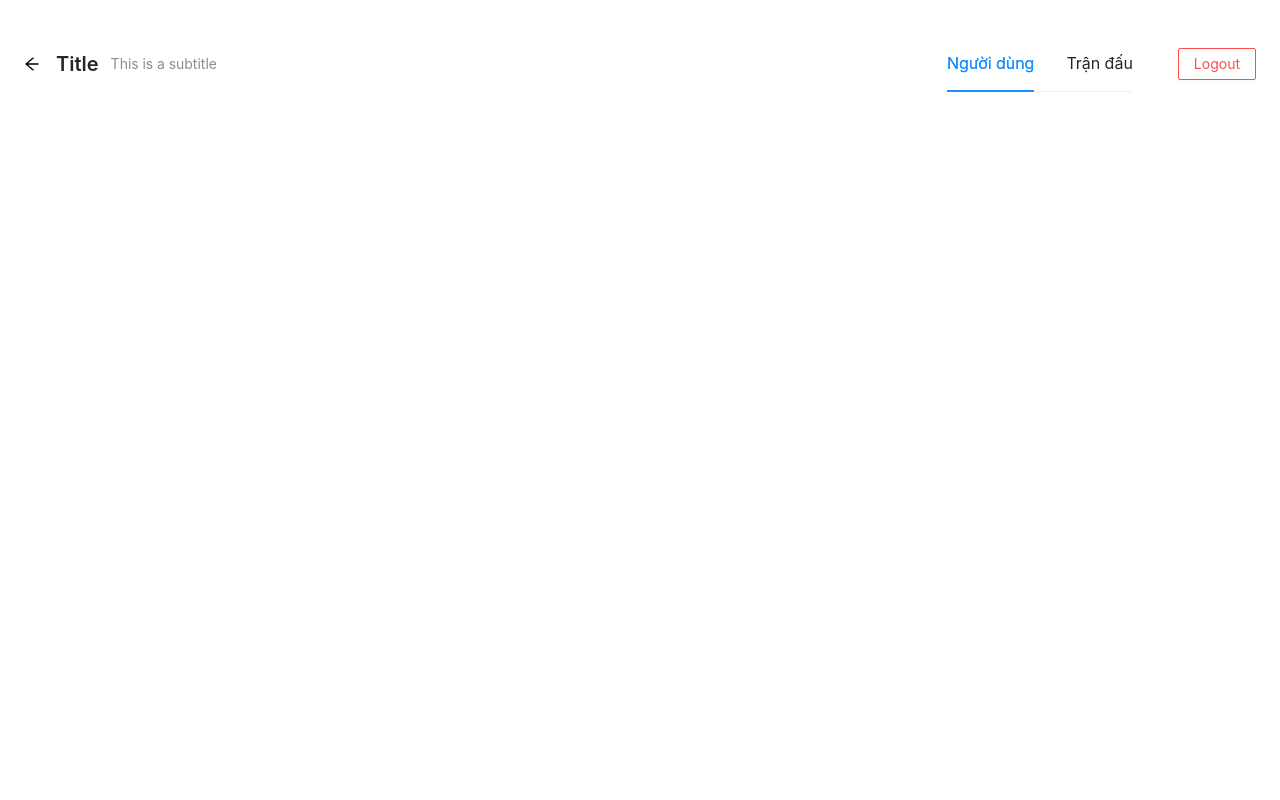
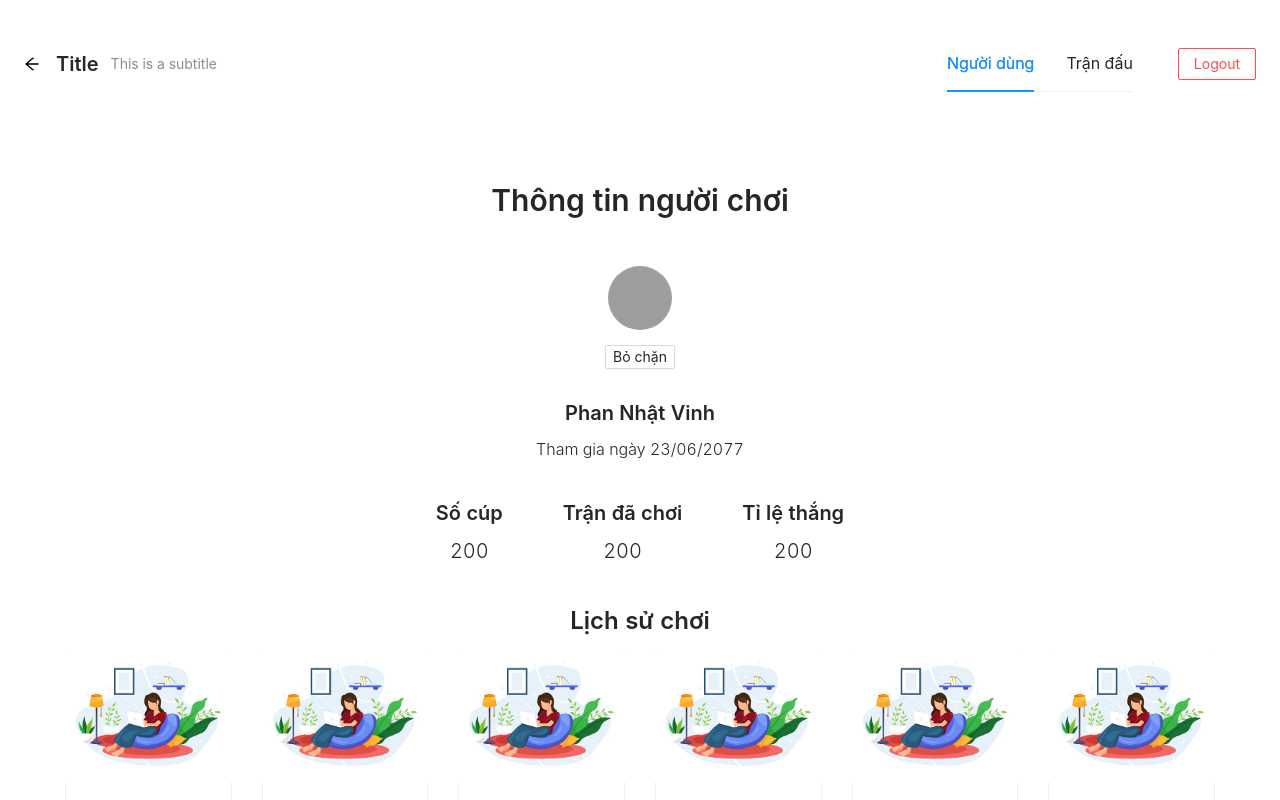
Before and after one commit to lethanhtruongvinh99/WEBFIN-AdminClient, a React (Create React App) app: page /user/1 in a window 1280 px wide. Built offline with nearby package versions, Linux system fonts and the light colour scheme; grey boxes are pictures that could not be loaded.

Commit message:
Added User detail layout

```diff
--- a/package.json
+++ b/package.json
@@ -14,7 +14,6 @@
     "prettier": "^2.2.1",
     "react": "^17.0.1",
     "react-dom": "^17.0.1",
-    "react-highlight-words": "^0.16.0",
     "react-redux": "^7.2.2",
     "react-router": "^5.2.0",
     "react-router-dom": "^5.2.0",
--- a/src/containers/the-layout/index.js
+++ b/src/containers/the-layout/index.js
@@ -2,6 +2,7 @@ import { Route, Switch } from "react-router-dom";
 import HeaderCustom from "./../../components/header/index";
 import Rooms from "./../rooms/index";
 import Users from "./../users/index";
+import UserProfile from "./../user-profile/index";
 
 const LayoutCustom = (props) => {
   return (
@@ -9,6 +10,7 @@ const LayoutCustom = (props) => {
       <HeaderCustom />
       <Switch>
         <Route exact path="/users" component={Users} />
+        <Route exact path="/user/:id" component={UserProfile} />
         <Route exact path="/rooms" component={Rooms} />
       </Switch>
     </>
--- /dev/null
+++ b/src/containers/user-profile/index.js
@@ -0,0 +1,110 @@
+import { Row, Col, Typography, Avatar, Button, Layout } from "antd";
+import RoomItem from "./../../components/room-item/index";
+const UserProfile = (props) => {
+  return (
+    <Layout.Content
+      style={{ padding: "150px 50px", width: "100vw", overflowX: "hidden" }}
+    >
+      <Row style={{ marginTop: "30px" }} justify="center">
+        <Col>
+          <Typography.Title level={2}>Thông tin người chơi</Typography.Title>
+        </Col>
+      </Row>
+
+      <Row style={{ marginTop: "30px" }} justify="center">
+        <Col>
+          <Avatar
+            size={64}
+            src="https://zos.alipayobjects.com/rmsportal/ODTLcjxAfvqbxHnVXCYX.png"
+          />
+        </Col>
+      </Row>
+
+      <Row style={{ marginTop: "15px" }} justify="center">
+        <Col>
+          <Button
+            size="small"
+            danger={props.status === "Hoạt động" ? true : false}
+            onClick={(e) => {
+              e.stopPropagation();
+            }}
+          >
+            {props.status === "Hoạt động" ? "Chặn" : "Bỏ chặn"}
+          </Button>
+        </Col>
+      </Row>
+
+      <Row style={{ marginTop: "30px" }} justify="center">
+        <Col>
+          <Typography.Title level={4}>
+            {props.fullname ? props.fullname : "Phan Nhật Vinh"}
+          </Typography.Title>
+        </Col>
+      </Row>
+
+      <Row justify="center">
+        <Col>
+          <Typography.Title level={5} style={{ fontWeight: "300" }}>
+            Tham gia ngày {props.joinedAt ? props.joinedAt : "23/06/2077"}
+          </Typography.Title>
+        </Col>
+      </Row>
+
+      <Row style={{ marginTop: "30px" }} justify="center" gutter={60}>
+        <Col>
+          <Row justify="center">
+            <Typography.Title level={4}>Số cúp</Typography.Title>
+          </Row>
+          <Row justify="center">
+            <Typography.Title level={4} style={{ fontWeight: "300" }}>
+              {props.cups ? props.cups : "200"}
+            </Typography.Title>
+          </Row>
+        </Col>
+        <Col>
+          <Row justify="center">
+            <Typography.Title level={4}>Trận đã chơi</Typography.Title>
+          </Row>
+          <Row justify="center">
+            <Typography.Title level={4} style={{ fontWeight: "300" }}>
+              {props.totalMatches ? props.totalMatches : "200"}
+            </Typography.Title>
+          </Row>
+        </Col>
+
+        <Col>
+          <Row justify="center">
+            <Typography.Title level={4}>Tỉ lệ thắng</Typography.Title>
+          </Row>
+          <Row justify="center">
+            <Typography.Title level={4} style={{ fontWeight: "300" }}>
+              {props.winRate ? props.winRate : "200"}
+            </Typography.Title>
+          </Row>
+        </Col>
+      </Row>
+
+      <Row style={{ marginTop: "30px" }} justify="center">
+        <Col>
+          <Typography.Title level={3}>Lịch sử chơi</Typography.Title>
+        </Col>
+      </Row>
+
+      <Row
+        justify="center"
+        align="middle"
+        gutter={[30, 30]}
+        style={{ margin: "30px 0px" }}
+      >
+        <RoomItem />
+        <RoomItem />
+        <RoomItem />
+        <RoomItem />
+        <RoomItem />
+        <RoomItem />
+      </Row>
+    </Layout.Content>
+  );
+};
+
+export default UserProfile;
--- a/src/containers/users/index.js
+++ b/src/containers/users/index.js
@@ -1,8 +1,6 @@
 import { Table, Input, Button, Tag, Avatar, Row, Typography, Col } from "antd";
-import Highlighter from "react-highlight-words";
-import { SearchOutlined } from "@ant-design/icons";
+import { history } from "../../history";
 import { useState } from "react";
-
 const columns = [
   {
     title: "Người dùng",
@@ -38,7 +36,12 @@ const columns = [
     title: "Action",
     key: "action",
     render: (text, record) => (
-      <Button danger={record.status === "Hoạt động" ? true : false}>
+      <Button
+        danger={record.status === "Hoạt động" ? true : false}
+        onClick={(e) => {
+          e.stopPropagation();
+        }}
+      >
         {record.status === "Hoạt động" ? "Chặn" : "Bỏ chặn"}
       </Button>
     ),
@@ -129,6 +132,13 @@ const Users = (props) => {
         style={{ width: "80%", marginTop: "15px" }}
         columns={columns}
         dataSource={filteredData}
+        onRow={(record, rowIndex) => {
+          return {
+            onClick: (event) => {
+              history.push("/user/" + record.key);
+            },
+          };
+        }}
       />
     </>
   );
```
Also changed, not shown: src/containers/room/index.css (added), src/containers/room/index.js (added), src/containers/user-profile/index.css (added), 2 other files (tests, documents, lock files or other folders).
